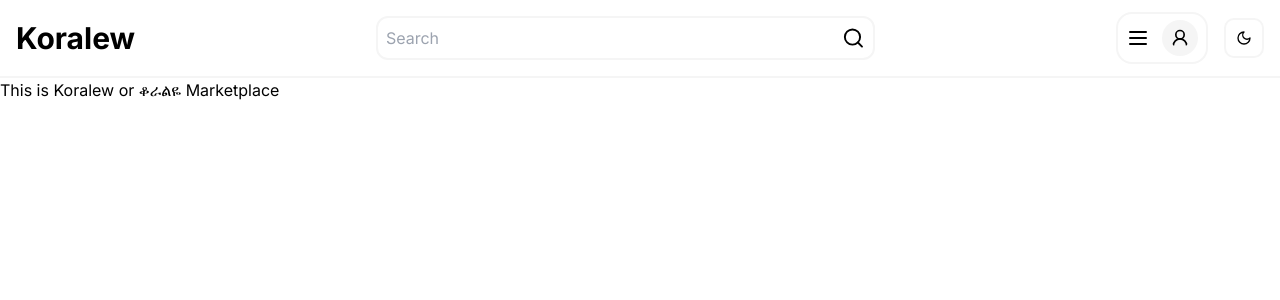
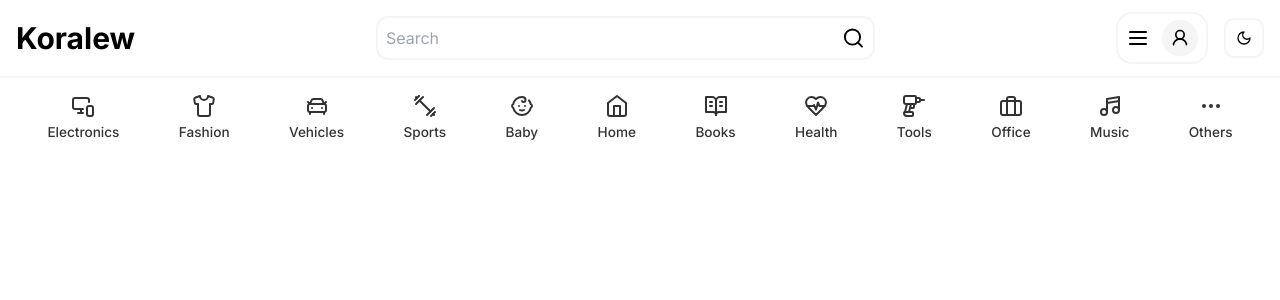
Before and after one commit to Adnan-Jemal/Next-js-Marketplace, a Next.js app: page / in a window 1280 px wide. Shown: the top 300 px of the page. Built offline with nearby package versions, Linux system fonts and the light colour scheme.

Commit message:
added category nav bar

```diff
--- a/app/category/[catName]/page.tsx
+++ b/app/category/[catName]/page.tsx
@@ -1,9 +1,21 @@
-import React from 'react'
+import NavCategories from "@/components/NavCategories";
 
-const CategoryPage = () => {
+type protTypes = {
+  params: {
+    catName: String;
+  };
+};
+
+const CategoryPage = ({ params }: protTypes) => {
   return (
-    <div>CategoryPage</div>
-  )
-}
+    <div className="">
+      <NavCategories />
+      <div className="flex items-center justify-center mt-6">
 
-export default CategoryPage
+        <h1 className="mx-auto text-4xl">{params.catName}</h1>
+      </div>
+    </div>
+  );
+};
+
+export default CategoryPage;
--- a/app/globals.css
+++ b/app/globals.css
@@ -2,7 +2,15 @@
 @tailwind components;
 @tailwind utilities;
 
+.scrollbar-hide ::-webkit-scrollbar {
+  display: none;
+}
 
+/* Hide scrollbar for IE, Edge, and Firefox */
+.scrollbar-hide {
+  -ms-overflow-style: none; /* IE and Edge */
+  scrollbar-width: none; /* Firefox */
+}
 
 
 @layer base {
@@ -14,6 +22,7 @@
     --popover: 0 0% 100%;
     --popover-foreground: 0 0% 3.9%;
     --primary: 0 0% 9%;
+    --brand-primary:222, 100%, 50%;
     --primary-foreground: 0 0% 98%;
     --secondary: 0 0% 96.1%;
     --secondary-foreground: 0 0% 9%;
@@ -37,6 +46,7 @@
     --popover: 0 0% 3.9%;
     --popover-foreground: 0 0% 98%;
     --primary: 0 0% 98%;
+    --brand-primary:222, 100%, 50%;
     --primary-foreground: 0 0% 9%;
     --secondary: 0 0% 14.9%;
     --secondary-foreground: 0 0% 98%;
--- a/app/layout.tsx
+++ b/app/layout.tsx
@@ -28,6 +28,7 @@ export default function RootLayout({
           >
 
         <Navbar />
+
         {children}
         </ThemeProvider>
       </body>
--- a/app/page.tsx
+++ b/app/page.tsx
@@ -1,10 +1,9 @@
-
+import NavCategories from "@/components/NavCategories";
 
 export default function Home() {
-
   return (
-    <main className="">
-      This is Koralew or  ቆራልዬ Marketplace
-    </main>
+    <div className="">
+   <NavCategories/>
+    </div>
   );
 }
--- /dev/null
+++ b/components/NavCategories.tsx
@@ -0,0 +1,62 @@
+import React from "react";
+import NavCategory from "./NavCategory";
+import {
+  HomeIcon,
+  MoreHorizontal,
+  Music4,
+  Briefcase,
+  Drill,
+  HeartPulse,
+  LucideBookOpenText,
+  CarFront,
+  Dumbbell,
+  Baby,
+  Shirt,
+  MonitorSmartphone,
+} from "lucide-react";
+
+const NavCategories = () => {
+  return (
+    <div className="max-w-7xl mx-auto flex items-center mt-4 gap-7 px-4 justify-evenly overflow-x-scroll scrollbar-hide">
+      <NavCategory categoryName="Electronics">
+        <MonitorSmartphone />
+      </NavCategory>
+      <NavCategory categoryName="Fashion">
+        <Shirt />
+      </NavCategory>
+      <NavCategory categoryName="Vehicles">
+        <CarFront />
+      </NavCategory>
+      <NavCategory categoryName="Sports">
+        <Dumbbell />
+      </NavCategory>
+      <NavCategory categoryName="Baby">
+        <Baby />
+      </NavCategory>
+      <NavCategory categoryName="Home">
+        <HomeIcon />
+      </NavCategory>
+
+      <NavCategory categoryName="Books">
+        <LucideBookOpenText />
+      </NavCategory>
+      <NavCategory categoryName="Health">
+        <HeartPulse />
+      </NavCategory>
+      <NavCategory categoryName="Tools">
+        <Drill />
+      </NavCategory>
+      <NavCategory categoryName="Office">
+        <Briefcase />
+      </NavCategory>
+      <NavCategory categoryName="Music">
+        <Music4 />
+      </NavCategory>
+      <NavCategory categoryName="Others">
+        <MoreHorizontal />
+      </NavCategory>
+    </div>
+  );
+};
+
+export default NavCategories;
--- /dev/null
+++ b/components/NavCategory.tsx
@@ -0,0 +1,32 @@
+"use client";
+
+import { useParams } from "next/navigation";
+
+import Link from "next/link";
+type propTypes = {
+  categoryName: String;
+  children?: React.ReactNode;
+};
+const NavCategory = ({ categoryName, children }: propTypes) => {
+  const params = useParams<{ tag: string; catName: string }>();
+
+  return (
+    <Link href={`/category/${categoryName}`}>
+      <div
+        className={`flex flex-col items-center cursor-pointer w-full group  transition-opacity hover:opacity-100 ${
+          params.catName === categoryName ? "opacity-100" : "opacity-80"
+        } `}
+      >
+        {children}
+        <p className="text-[.85rem] font-medium mt-1">{categoryName}</p>
+        <div
+          className={`h-[2px] w-full  group-hover:bg-primary transition-colors ease-in rounded-full mt-2 ${
+            params.catName === categoryName ? "bg-primary" : "bg-transparent"
+          }  `}
+        ></div>
+      </div>
+    </Link>
+  );
+};
+
+export default NavCategory;
--- a/package.json
+++ b/package.json
@@ -16,6 +16,7 @@
     "class-variance-authority": "^0.7.0",
     "clsx": "^2.1.0",
     "embla-carousel-react": "^8.0.0",
+    "firebase": "^10.11.0",
     "lucide-react": "^0.340.0",
     "next": "14.1.0",
     "next-themes": "^0.2.1",
@@ -23,6 +24,7 @@
     "react-dom": "^18",
     "react-firebase-hooks": "^5.1.1",
     "tailwind-merge": "^2.2.1",
+    "tailwind-scrollbar-hide": "^1.1.7",
     "tailwindcss-animate": "^1.0.7"
   },
   "devDependencies": {
--- a/tailwind.config.ts
+++ b/tailwind.config.ts
@@ -24,6 +24,10 @@ const config = {
         ring: "hsl(var(--ring))",
         background: "hsl(var(--background))",
         foreground: "hsl(var(--foreground))",
+        brand: {
+          DEFAULT: "hsl(var(--brand-primary))",
+          primary: "hsl(var(--brand-primary))",
+        },
         primary: {
           DEFAULT: "hsl(var(--primary))",
           foreground: "hsl(var(--primary-foreground))",
@@ -74,7 +78,9 @@ const config = {
       },
     },
   },
-  plugins: [require("tailwindcss-animate")],
+  plugins: [
+    require("tailwindcss-animate"),
+    require('tailwind-scrollbar-hide')],
 } satisfies Config
 
 export default config
```
Also changed, not shown: firebase.js (added, +24 -0 lines), 2 other files (tests, documents, lock files or other folders).
